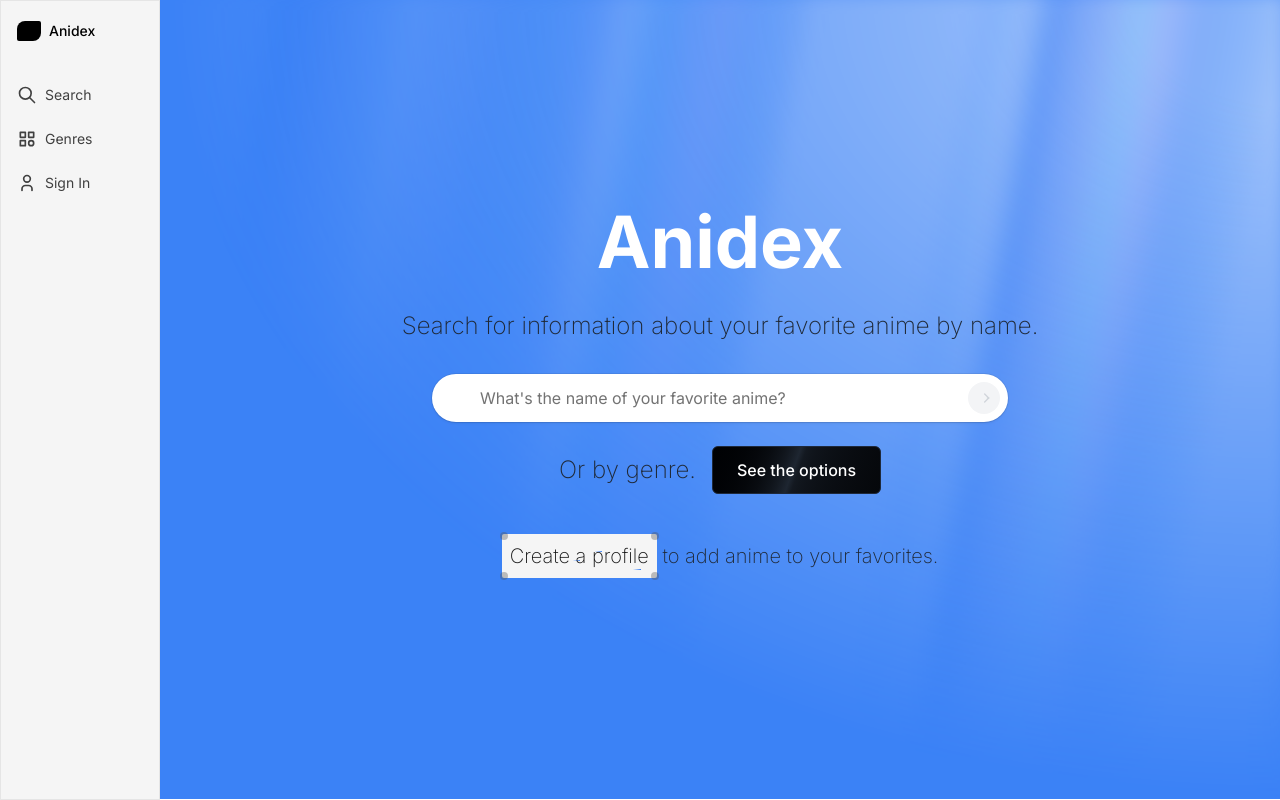
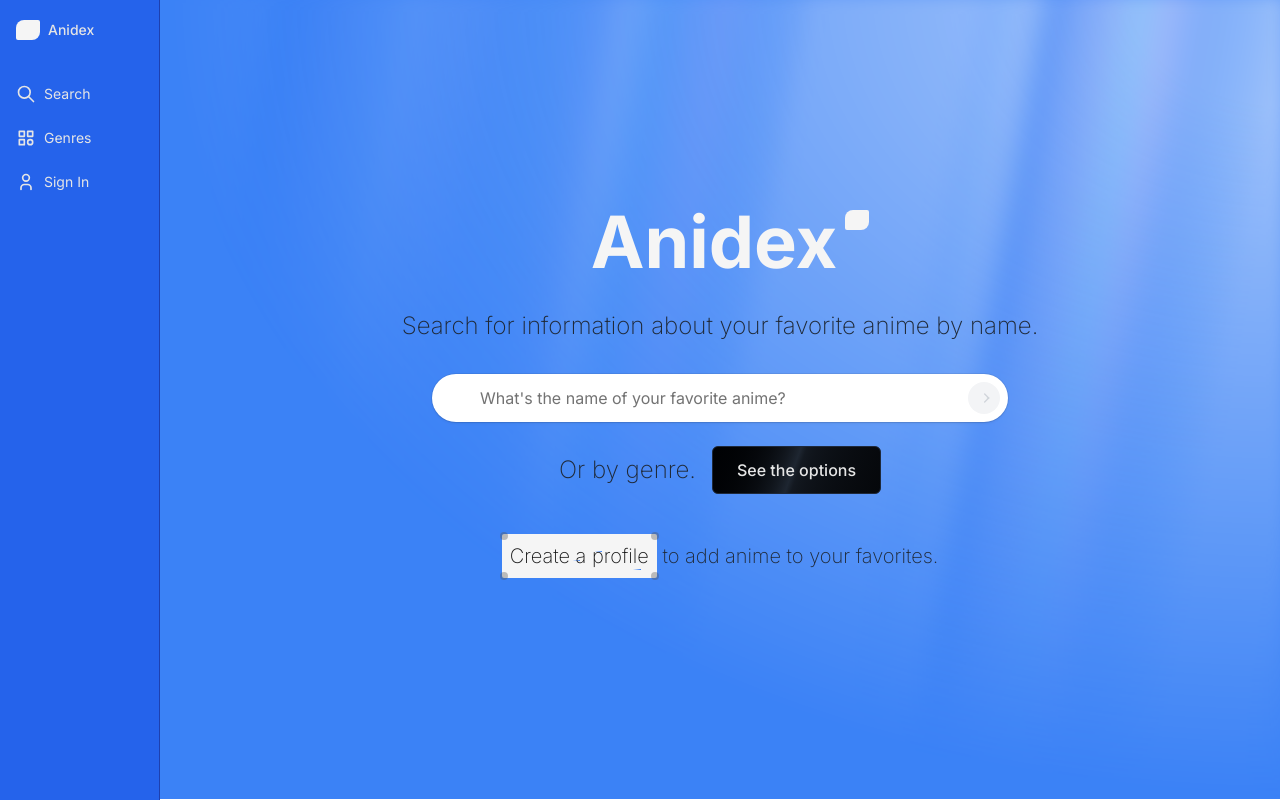
Before and after one commit to Typhonn003/anidex_next, a Next.js app: page / in a window 1280 px wide. Built offline with nearby package versions, Linux system fonts and the light colour scheme; no server answers; what hono would draw is missing.

Commit message:
feat: some styles

```diff
--- a/src/app/components/logo/Logo.tsx
+++ b/src/app/components/logo/Logo.tsx
@@ -4,12 +4,9 @@ import { motion } from "framer-motion";
 
 export const LogoIcon = () => {
   return (
-    <Link
-      href="/"
-      className="relative z-20 flex items-center space-x-2 py-1 text-sm font-normal text-black"
-    >
-      <div className="h-5 w-6 flex-shrink-0 rounded-bl-sm rounded-br-lg rounded-tl-lg rounded-tr-sm bg-black dark:bg-white" />
-    </Link>
+    <div className="relative z-20 flex items-center space-x-2 py-1">
+      <div className="h-5 w-6 flex-shrink-0 rounded-bl-sm rounded-br-lg rounded-tl-lg rounded-tr-sm bg-neutral-100" />
+    </div>
   );
 };
 
@@ -17,13 +14,13 @@ export const Logo = () => {
   return (
     <Link
       href="/"
-      className="relative z-20 flex items-center space-x-2 py-1 text-sm font-normal text-black"
+      className="relative z-20 flex items-center space-x-2 py-1 text-sm font-normal text-neutral-100"
     >
-      <div className="h-5 w-6 flex-shrink-0 rounded-bl-sm rounded-br-lg rounded-tl-lg rounded-tr-sm bg-black dark:bg-white" />
+      <div className="h-5 w-6 flex-shrink-0 rounded-bl-sm rounded-br-lg rounded-tl-lg rounded-tr-sm bg-neutral-100" />
       <motion.span
         initial={{ opacity: 0 }}
         animate={{ opacity: 1 }}
-        className="whitespace-pre font-medium text-black dark:text-white"
+        className="whitespace-pre font-medium text-neutral-200"
       >
         Anidex
       </motion.span>
--- a/src/app/components/ui/sidebar.tsx
+++ b/src/app/components/ui/sidebar.tsx
@@ -90,7 +90,7 @@ export const DesktopSidebar = ({
     <>
       <motion.div
         className={cn(
-          "hidden h-full w-[160px] flex-shrink-0 border border-neutral-200 bg-neutral-100 px-4 py-4 md:flex md:flex-col dark:bg-neutral-800",
+          "hidden h-full w-[160px] flex-shrink-0 border-r border-blue-800 bg-blue-600 px-4 py-4 md:flex md:flex-col",
           className,
         )}
         animate={{
@@ -116,14 +116,14 @@ export const MobileSidebar = ({
     <>
       <div
         className={cn(
-          "flex h-10 w-full flex-row items-center justify-between bg-neutral-100 px-4 py-4 md:hidden dark:bg-neutral-800",
+          "flex h-10 w-full flex-row items-center justify-between bg-blue-600 px-4 py-4 md:hidden",
         )}
         {...props}
       >
         <div className="z-20 flex w-full items-center justify-between">
           <Logo />
           <IconMenu2
-            className="text-neutral-800 dark:text-neutral-200"
+            className="text-neutral-200"
             onClick={() => setOpen(!open)}
           />
         </div>
@@ -138,7 +138,7 @@ export const MobileSidebar = ({
                 ease: "easeInOut",
               }}
               className={cn(
-                "fixed inset-0 z-[100] flex h-full w-full flex-col justify-between bg-white p-10 dark:bg-neutral-900",
+                "fixed inset-0 z-[100] flex h-full w-full flex-col justify-between bg-blue-600 p-10 dark:bg-neutral-900",
                 className,
               )}
             >
@@ -183,7 +183,7 @@ export const SidebarLink = ({
           display: animate ? (open ? "inline-block" : "none") : "inline-block",
           opacity: animate ? (open ? 1 : 0) : 1,
         }}
-        className="!m-0 inline-block whitespace-pre !p-0 text-sm text-neutral-700 transition duration-150 group-hover/sidebar:translate-x-1 dark:text-neutral-200"
+        className="!m-0 inline-block whitespace-pre !p-0 text-sm text-neutral-200 transition duration-150 group-hover/sidebar:translate-x-1"
       >
         {link.label}
       </motion.span>
--- a/src/app/globals.css
+++ b/src/app/globals.css
@@ -4,7 +4,7 @@
 
 @layer components {
   .icon-style {
-    @apply h-5 w-5 flex-shrink-0 text-neutral-700 dark:text-neutral-200;
+    @apply h-5 w-5 flex-shrink-0 text-neutral-200;
   }
 
   .home-text-style {
--- a/src/app/page.tsx
+++ b/src/app/page.tsx
@@ -5,6 +5,7 @@ import Link from "next/link";
 import {
   AuroraBackground,
   Cover,
+  LogoIcon,
   Modal,
   ModalBody,
   ModalContent,
@@ -34,9 +35,14 @@ const Home = () => {
         }}
         className="relative flex flex-col items-center justify-center gap-4 px-4"
       >
-        <h1 className="text-center text-5xl font-bold text-white md:text-7xl dark:text-gray-800">
-          Anidex
-        </h1>
+        <div className="flex gap-2">
+          <h1 className="text-center text-5xl font-bold text-neutral-100 md:text-7xl dark:text-gray-800">
+            Anidex
+          </h1>
+          <div className="h-1 w-1">
+            <LogoIcon />
+          </div>
+        </div>
         <h2 className="home-text-style">
           Search for information about your favorite anime by name.
         </h2>
@@ -48,7 +54,7 @@ const Home = () => {
         <div className="flex items-center gap-4">
           <h2 className="home-text-style">Or by genre.</h2>
           <Modal>
-            <ModalTrigger className="group/modal-btn flex justify-center bg-black text-white dark:bg-white dark:text-black">
+            <ModalTrigger className="group/modal-btn flex justify-center bg-black text-neutral-200 dark:bg-white dark:text-gray-800">
               See the options
             </ModalTrigger>
             <ModalBody>
```
